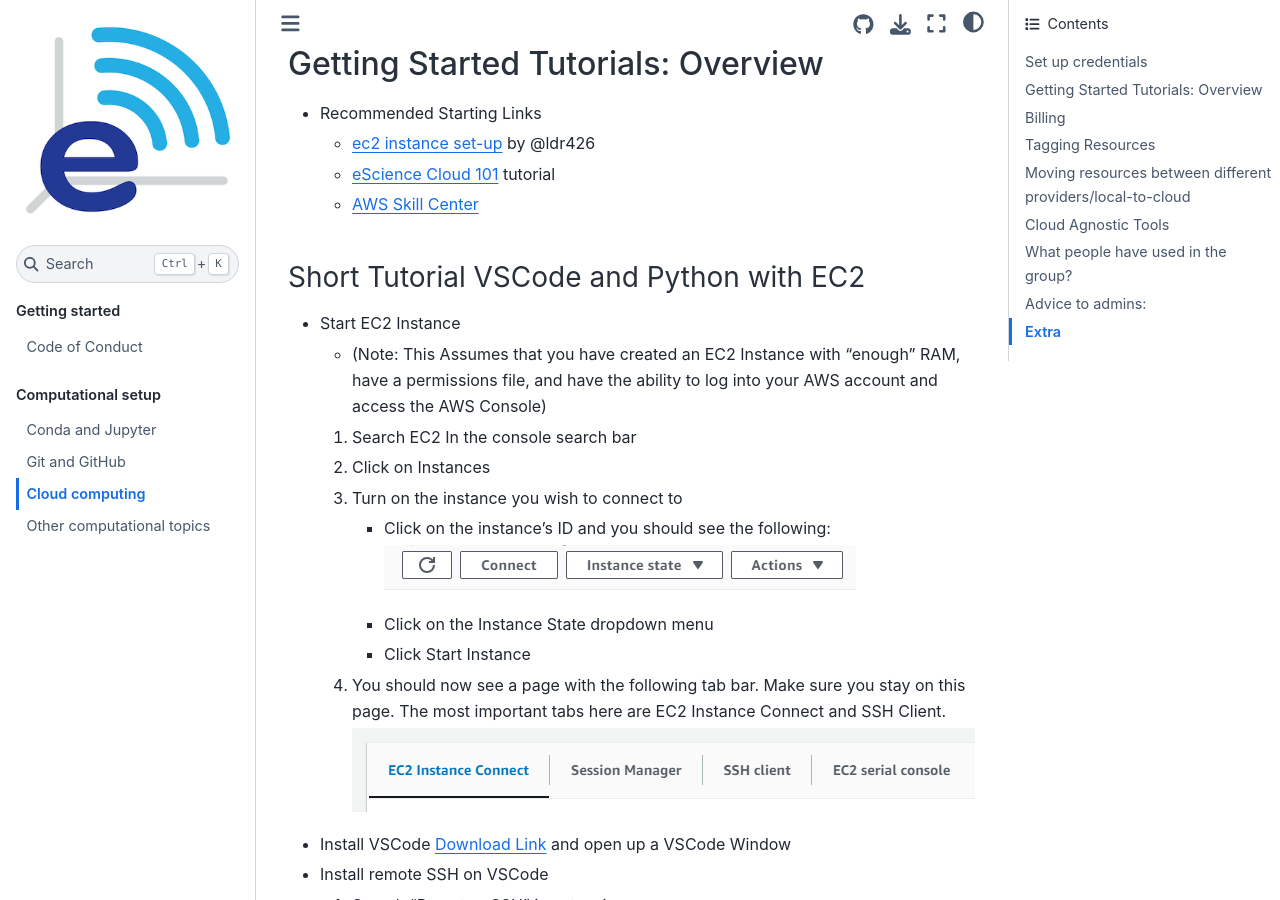
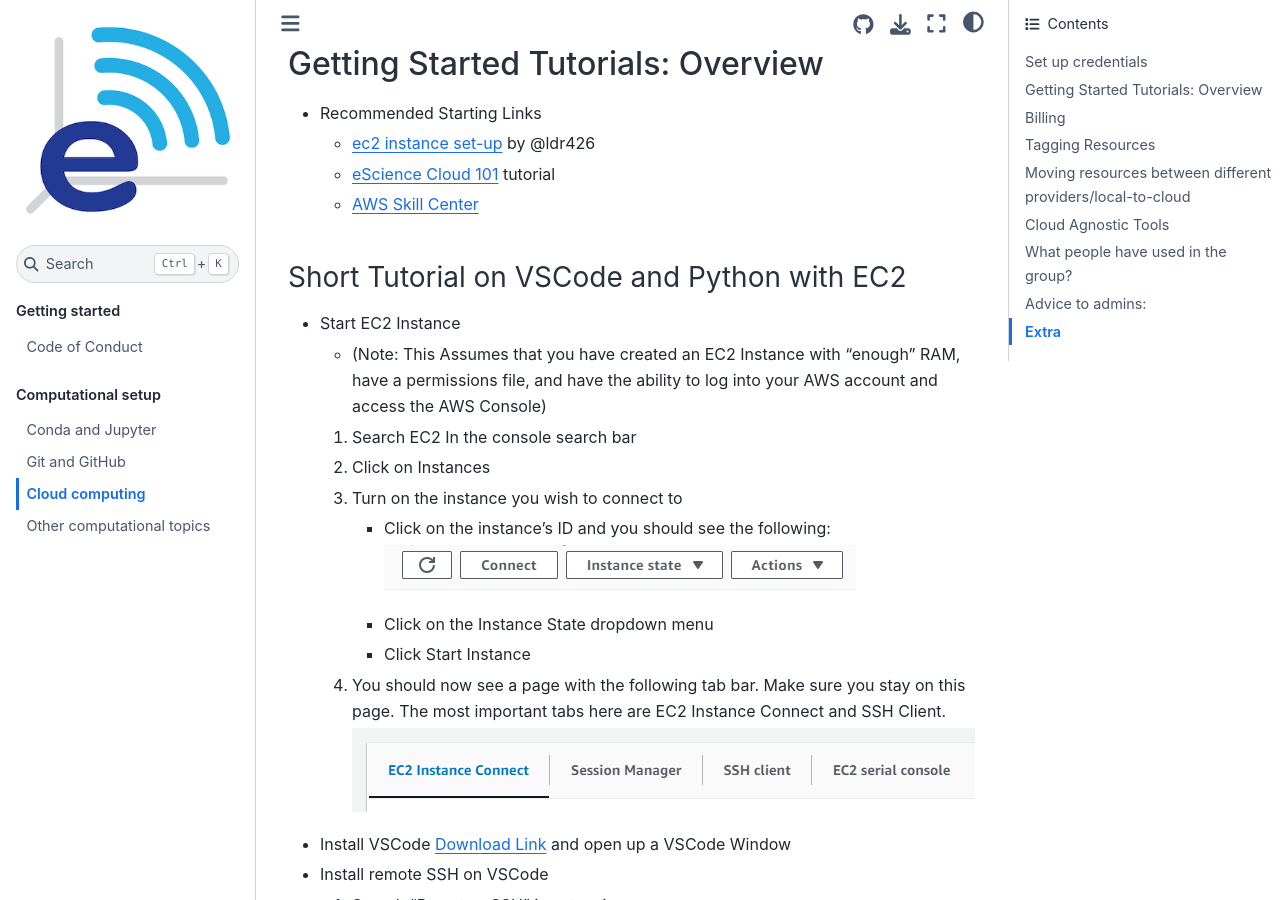
Before and after one commit to uw-echospace/group-docs, a Jupyter Book: the page built from docs/source/compute-cloud.md, in a window 1280 px wide and 900 px high, scrolled down 918 px. Built offline with Jupyter Book 1.0.4 settings and Sphinx 7.4.7 and the Sphinx Book theme 1.1.4, drawn with Linux system fonts in a browser that asks for light colours.

```diff
--- a/docs/source/compute-cloud.md
+++ b/docs/source/compute-cloud.md
@@ -29,7 +29,7 @@ https://docs.aws.amazon.com/AWSEC2/latest/UserGuide/ec2-key-pairs.html): you nee
     * [eScience Cloud 101](https://cloudmaven.github.io/documentation/aws_overview.html) tutorial
     * [AWS Skill Center](https://aws.amazon.com/training/skills-centers/seattle-skills-center/)
 
-### Short Tutorial VSCode and Python with EC2
+### Short Tutorial on VSCode and Python with EC2
 - Start EC2 Instance
     - (Note: This Assumes that you have created an EC2 Instance with "enough" RAM, have a permissions file, and have the ability to log into your AWS account and access the AWS Console)
     1) Search EC2 In the console search bar
```
